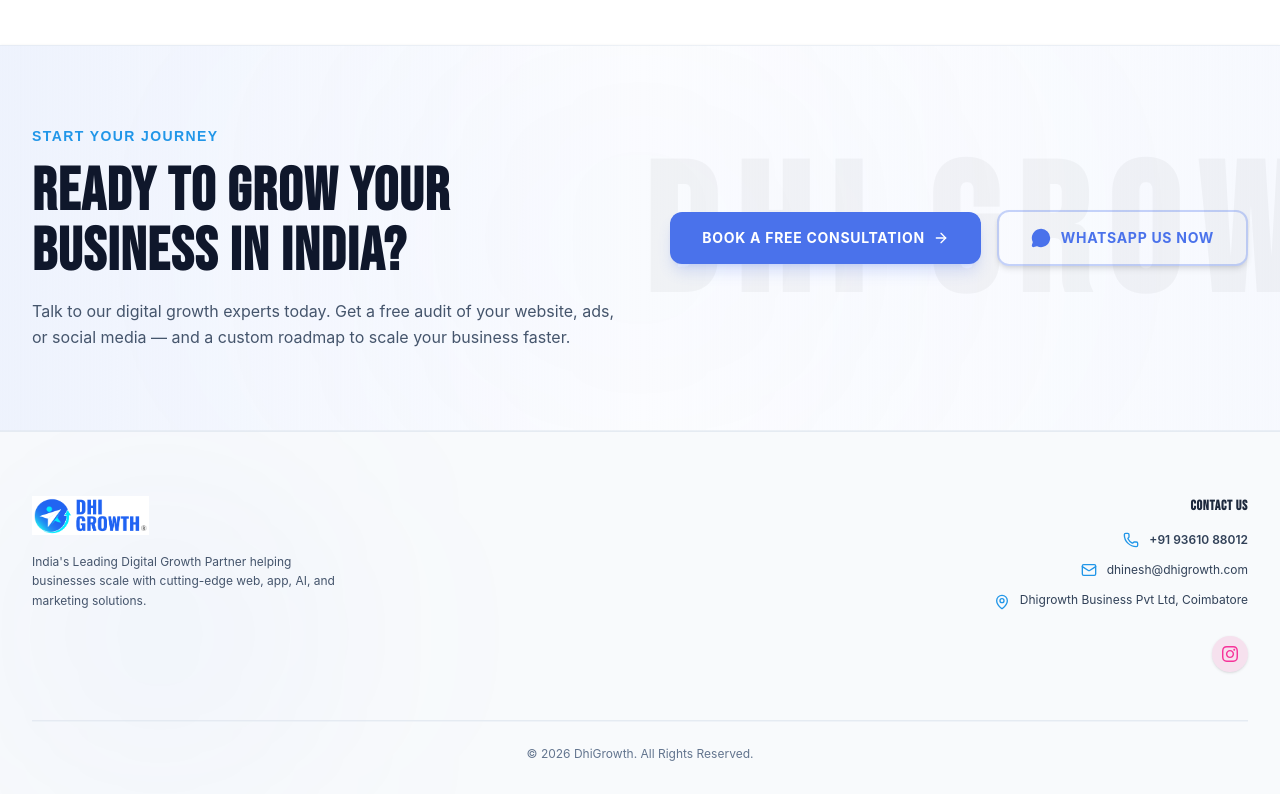
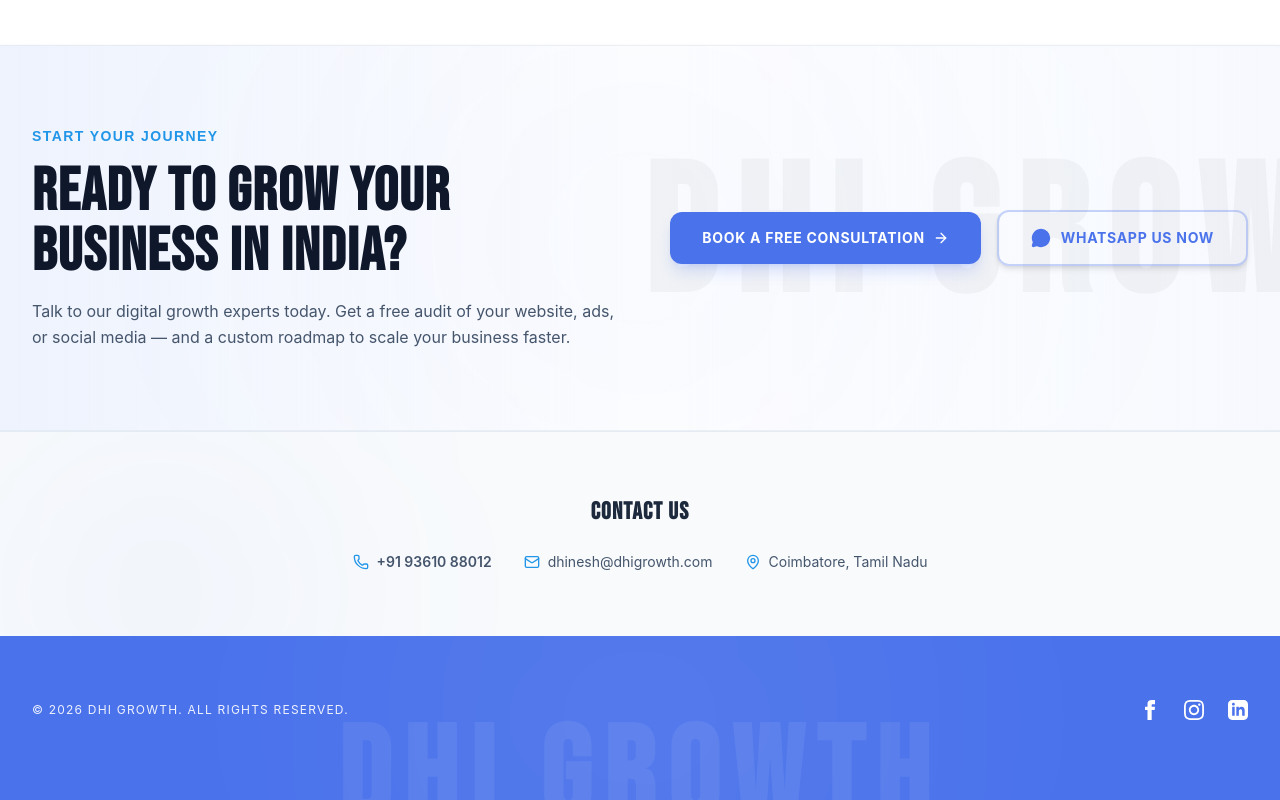
Before and after one commit to srijithit/dhigrowth, a React (Vite) app: page / in a window 1280 px wide. Shown: the part 5367-6167 px from the top of the page. Built offline with nearby package versions, Linux system fonts and the light colour scheme; a web font is replaced by a local one.

Commit message:
feat: redesign footer bottom bar to brand blue with white social icons and DHI GROWTH watermark

```diff
--- a/src/components/Footer.jsx
+++ b/src/components/Footer.jsx
@@ -7,87 +7,126 @@
 
 export default function Footer() {
   return (
-    <footer id="contact" className="bg-slate-50 text-slate-600 pt-16 pb-8 border-t border-slate-200/80 relative overflow-hidden">
+    <footer id="contact" className="bg-slate-50 text-slate-600 pt-16 border-t border-slate-200/80 relative overflow-hidden">
 
       {/* Background decoration */}
-      <div className="absolute bottom-0 left-0 w-80 h-80 bg-brand-blue/5 blur-[120px] pointer-events-none rounded-full"></div>
+      <div className="absolute top-0 left-0 w-80 h-80 bg-brand-blue/5 blur-[120px] pointer-events-none rounded-full"></div>
 
       <div className="max-w-7xl mx-auto px-4 sm:px-6 lg:px-8 relative z-10">
 
-        {/* Top Grid */}
-        <div className="grid grid-cols-1 md:grid-cols-2 lg:grid-cols-2 gap-10 pb-12 border-b border-slate-200/80">
+        {/* Top Centered Contact Block */}
+        <div className="text-center pb-12 max-w-2xl mx-auto space-y-6">
+          <h4 className="text-2xl font-bebas font-bold uppercase tracking-wider text-slate-800">
+            Contact Us
+          </h4>
+          <div className="flex flex-col sm:flex-row items-center justify-center gap-6 sm:gap-8 font-sans text-xs sm:text-sm text-slate-600">
 
-          {/* Column 1: Brand Info */}
-          <div className="space-y-4 text-left">
-            <div className="flex items-center space-x-2.5">
-              <img src="/logo.png" alt="DHI GROWTH Logo" className="h-10 w-auto object-contain" />
-            </div>
-            <p className="text-xs text-slate-600 leading-relaxed max-w-xs font-sans">
-              India's Leading Digital Growth Partner helping businesses scale with cutting-edge web, app, AI, and marketing solutions.
-            </p>
-          </div>
-
-          {/* Column 2: Contact Us */}
-          <div className="space-y-3.5 text-left md:text-right md:flex md:flex-col md:items-end">
-            <h4 className="text-sm font-bebas font-bold uppercase tracking-wider text-slate-800 mb-4">
-              Contact Us
-            </h4>
-
+            {/* Phone */}
             <a
               href="https://wa.me/919361088012"
               target="_blank"
               rel="noopener noreferrer"
-              className="flex items-center space-x-2.5 text-xs hover:text-bright-blue transition group font-sans text-slate-700"
+              className="flex items-center space-x-2 hover:text-bright-blue transition font-semibold"
               title="Chat on WhatsApp"
             >
-              <Phone className="w-4 h-4 text-bright-blue shrink-0 group-hover:scale-110 transition" />
-              <span className="hover:underline font-semibold">+91 93610 88012</span>
+              <Phone className="w-4 h-4 text-bright-blue shrink-0" />
+              <span>+91 93610 88012</span>
             </a>
 
+            {/* Email */}
             <a
               href="mailto:dhinesh@dhigrowth.com?subject=Growth%20Consultation%20Inquiry%20-%20DhiGrowth&body=Hi%20Dhinesh%2C%0A%0AI%20visited%20DhiGrowth%20and%20would%20like%20to%20schedule%20a%20consultation%20to%20discuss%20growing%20my%20business%20online.%0A%0AHere%20are%20my%20details%3A%0A-%20Name%3A%20%0A-%20Company%20Name%3A%20%0A-%20Requirements%3A%20%0A%0ALooking%20forward%20to%20hearing%20from%20you%21"
-              className="flex items-center space-x-2.5 text-xs font-sans text-slate-700 hover:text-bright-blue transition group"
+              className="flex items-center space-x-2 hover:text-bright-blue transition"
             >
-              <Mail className="w-4 h-4 text-bright-blue shrink-0 group-hover:scale-110 transition" />
-              <span className="hover:underline">dhinesh@dhigrowth.com</span>
+              <Mail className="w-4 h-4 text-bright-blue shrink-0" />
+              <span>dhinesh@dhigrowth.com</span>
             </a>
 
+            {/* Address */}
             <a
               href="https://www.google.com/maps/place/Dhigrowth+Business+Pvt+Ltd/@11.0485934,77.0421634,19z/data=!3m1!4b1!4m6!3m5!1s0x3ba85700608f4393:0x7a612ef883b16359!8m2!3d11.0485934!4d77.0428071!16s%2Fg%2F11njtdfg3_?entry=tts&g_ep=EgoyMDI2MDcyNi4wIPu8ASoASAFQAw%3D%3D&skid=9788cfeb-797b-489b-bd6b-3131448a25a5"
               target="_blank"
               rel="noopener noreferrer"
-              className="flex items-start space-x-2.5 text-xs hover:text-bright-blue transition group font-sans text-slate-700 text-left md:text-right"
+              className="flex items-center space-x-2 hover:text-bright-blue transition"
               title="Open location on Google Maps"
             >
-              <MapPin className="w-4 h-4 text-bright-blue shrink-0 mt-0.5 group-hover:scale-110 transition" />
-              <span className="hover:underline">Dhigrowth Business Pvt Ltd, Coimbatore</span>
+              <MapPin className="w-4 h-4 text-bright-blue shrink-0" />
+              <span className="hover:underline">Coimbatore, Tamil Nadu</span>
             </a>
 
-            {/* Social SVG Icons */}
-            <div className="flex items-center space-x-3 pt-3">
+          </div>
+        </div>
+
+      </div>
+
+      {/* Premium Full-Width Brand Blue Bottom Bar */}
+      <div className="bg-brand-blue w-full py-12 md:py-16 text-white relative overflow-hidden mt-4">
+
+        {/* Inner glow circle decoration */}
+        <div className="absolute top-1/2 left-1/2 -translate-x-1/2 -translate-y-1/2 w-[600px] h-[600px] bg-white/5 blur-[120px] rounded-full pointer-events-none"></div>
+
+        <div className="max-w-7xl mx-auto px-4 sm:px-6 lg:px-8 relative z-10">
+          <div className="flex flex-col md:flex-row items-center justify-between gap-6 pb-4">
+
+            {/* Copyright Left */}
+            <p className="text-[11px] sm:text-xs font-sans uppercase tracking-widest text-white/90 text-center md:text-left">
+              © {new Date().getFullYear()} DHI GROWTH. All rights reserved.
+            </p>
+
+            {/* Social Icons Right (Inline SVGs to prevent dependency clashes) */}
+            <div className="flex items-center space-x-6">
+              {/* Facebook */}
+              <a
+                href="https://facebook.com"
+                target="_blank"
+                rel="noopener noreferrer"
+                className="hover:scale-110 transition duration-300 text-white hover:text-white/80"
+                title="Facebook"
+              >
+                <svg className="w-5 h-5 fill-current" viewBox="0 0 24 24">
+                  <path d="M9 8h-3v4h3v12h5v-12h3.642l.358-4h-4v-1.667c0-.955.192-1.333 1.115-1.333h2.885v-5h-3.808c-3.596 0-5.192 1.583-5.192 4.615v3.385z"/>
+                </svg>
+              </a>
+
               {/* Instagram */}
               <a
                 href="https://www.instagram.com/dhigrowth"
                 target="_blank"
                 rel="noopener noreferrer"
-                className="w-9 h-9 rounded-full bg-pink-600/10 text-pink-500 hover:bg-pink-600 hover:text-white flex items-center justify-center transition shadow-sm"
+                className="hover:scale-110 transition duration-300 text-white hover:text-white/80"
                 title="Instagram"
               >
-                <svg className="w-4 h-4 fill-current" viewBox="0 0 24 24">
+                <svg className="w-5 h-5 fill-current" viewBox="0 0 24 24">
                   <path d="M12 2.163c3.204 0 3.584.012 4.85.07 3.252.148 4.771 1.691 4.919 4.919.058 1.265.069 1.645.069 4.849 0 3.205-.012 3.584-.069 4.849-.149 3.225-1.664 4.771-4.919 4.919-1.266.058-1.644.07-4.85.07-3.204 0-3.584-.012-4.849-.07-3.26-.149-4.771-1.699-4.919-4.92-.058-1.265-.07-1.644-.07-4.849 0-3.204.013-3.583.07-4.849.149-3.227 1.664-4.771 4.919-4.919 1.266-.057 1.645-.069 4.849-.069zm0-2.163c-3.259 0-3.667.014-4.947.072-4.358.2-6.78 2.618-6.98 6.98-.059 1.281-.073 1.689-.073 4.948 0 3.259.014 3.668.072 4.948.2 4.358 2.618 6.78 6.98 6.98 1.281.058 1.689.072 4.948.072 3.259 0 3.668-.014 4.948-.072 4.354-.2 6.782-2.618 6.979-6.98.059-1.28.073-1.689.073-4.948 0-3.259-.014-3.667-.072-4.947-.196-4.354-2.617-6.78-6.979-6.98-1.281-.059-1.69-.073-4.949-.073zm0 5.838c-3.403 0-6.162 2.759-6.162 6.162s2.759 6.163 6.162 6.163 6.162-2.759 6.162-6.163c0-3.403-2.759-6.162-6.162-6.162zm0 10.162c-2.209 0-4-1.79-4-4 0-2.209 1.791-4 4-4s4 1.791 4 4c0 2.21-1.791 4-4 4zm6.406-11.845c-.796 0-1.441.645-1.441 1.44s.645 1.44 1.441 1.44c.795 0 1.439-.645 1.439-1.44s-.644-1.44-1.439-1.44z"/>
                 </svg>
               </a>
+
+              {/* LinkedIn */}
+              <a
+                href="https://www.linkedin.com/company/dhigrowth"
+                target="_blank"
+                rel="noopener noreferrer"
+                className="hover:scale-110 transition duration-300 text-white hover:text-white/80"
+                title="LinkedIn"
+              >
+                <svg className="w-5 h-5 fill-current" viewBox="0 0 24 24">
+                  <path d="M19 0h-14c-2.761 0-5 2.239-5 5v14c0 2.761 2.239 5 5 5h14c2.762 0 5-2.239 5-5v-14c0-2.761-2.238-5-5-5zm-11 19h-3v-11h3v11zm-1.5-12.268c-.966 0-1.75-.79-1.75-1.764s.784-1.764 1.75-1.764 1.75.79 1.75 1.764-.783 1.764-1.75 1.764zm13.5 12.268h-3v-5.604c0-3.368-4-3.113-4 0v5.604h-3v-11h3v1.765c1.396-2.586 7-2.777 7 2.476v6.759z"/>
+                </svg>
+              </a>
             </div>
+
           </div>
-
         </div>
 
-        {/* Bottom Bar */}
-        <div className="pt-6 text-center text-xs text-slate-500 font-sans border-t border-slate-200/40">
-          <p>© {new Date().getFullYear()} DhiGrowth. All Rights Reserved.</p>
+        {/* Giant Watermark Text Background */}
+        <div className="absolute bottom-0 left-1/2 -translate-x-1/2 translate-y-1/3 w-full text-center pointer-events-none select-none z-0">
+          <span className="text-[10vw] font-black tracking-widest text-white/[0.07] font-bebas uppercase leading-none block">
+            DHI GROWTH
+          </span>
         </div>
 
       </div>
+
     </footer>
   );
 }
```
